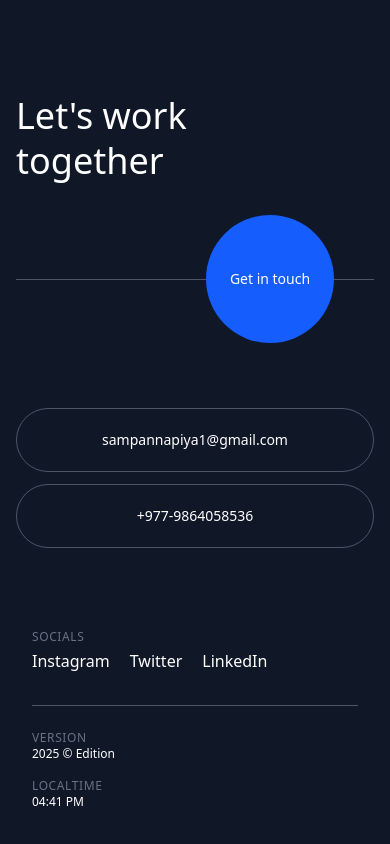
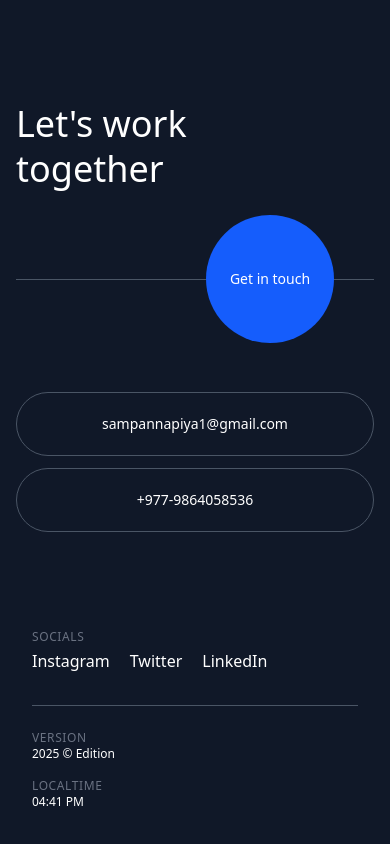
Before and after one commit to sampanna17/portfolio, a React (Vite) app: page /about in a window 390 px wide. Shown: the part 1153-1997 px from the top of the page. Built offline with nearby package versions, Linux system fonts and the light colour scheme.

Commit message:
Footer update2

```diff
--- a/src/components/resuable/footer.jsx
+++ b/src/components/resuable/footer.jsx
@@ -100,7 +100,7 @@ export default function Footer() {
                         variants={itemVariants}
                         className="flex flex-col lg:flex-row lg:items-start lg:justify-between mb-18 lg:mb-16"
                     >
-                        <div className="flex items-center gap-4 lg:gap-6 mb-6 lg:mb-0">
+                        <div className="flex items-center gap-4 lg:gap-6 mb-4 lg:mb-0">
                             <div>
                                 <h1 className="text-4xl sm:text-5xl lg:text-7xl xl:text-8xl font-light leading-tight">
                                     Let's work
@@ -114,7 +114,7 @@ export default function Footer() {
                     {/* Horizontal line with connected circle */}
                     <Motion.div
                         variants={itemVariants}
-                        className="relative mb-32 lg:mb-12"
+                        className="relative mb-28 lg:mb-12"
                     >
                         <Motion.div
                             variants={lineVariants}
@@ -140,7 +140,7 @@ export default function Footer() {
                     {/* Contact information */}
                     <Motion.div
                         variants={containerVariants}
-                        className="flex flex-col sm:flex-row gap-3 sm:gap-4 text-white mb-8 lg:mb-16"
+                        className="flex flex-col sm:flex-row gap-3 sm:gap-4 text-white mb-10 lg:mb-16"
                     >
                         <Motion.button
                             variants={itemVariants}
```
